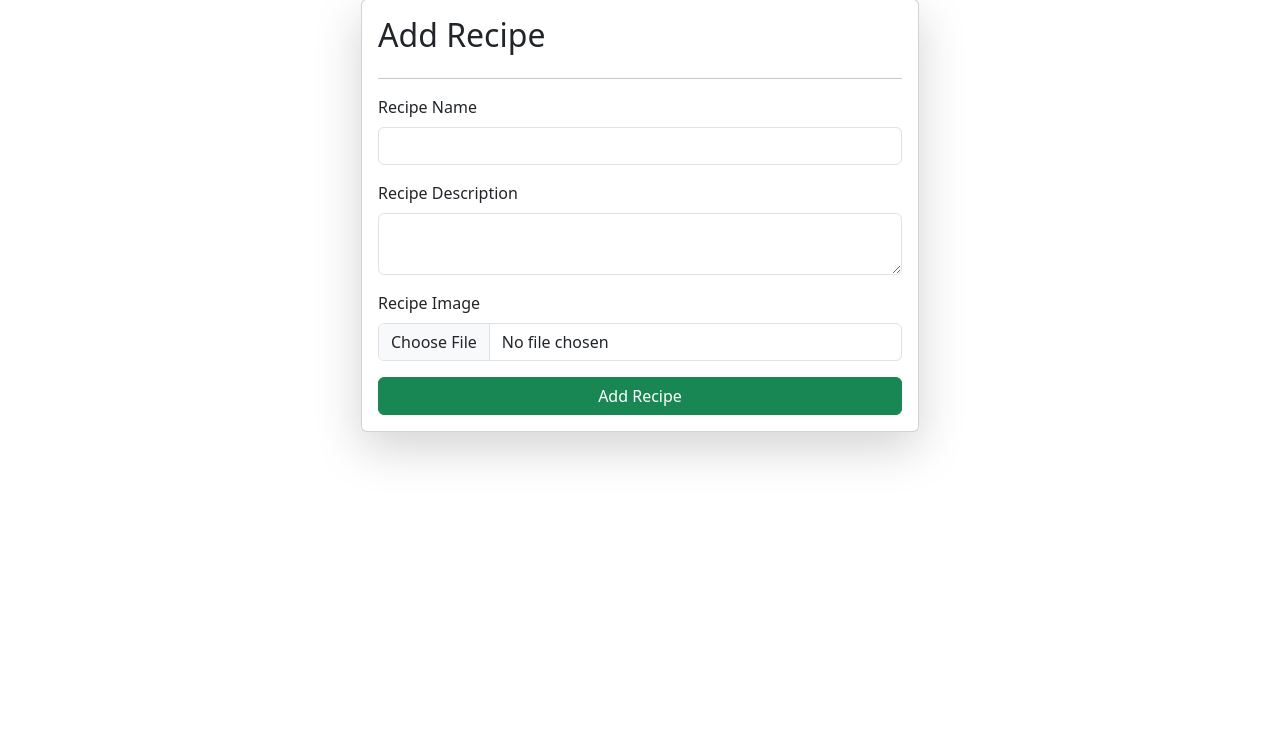
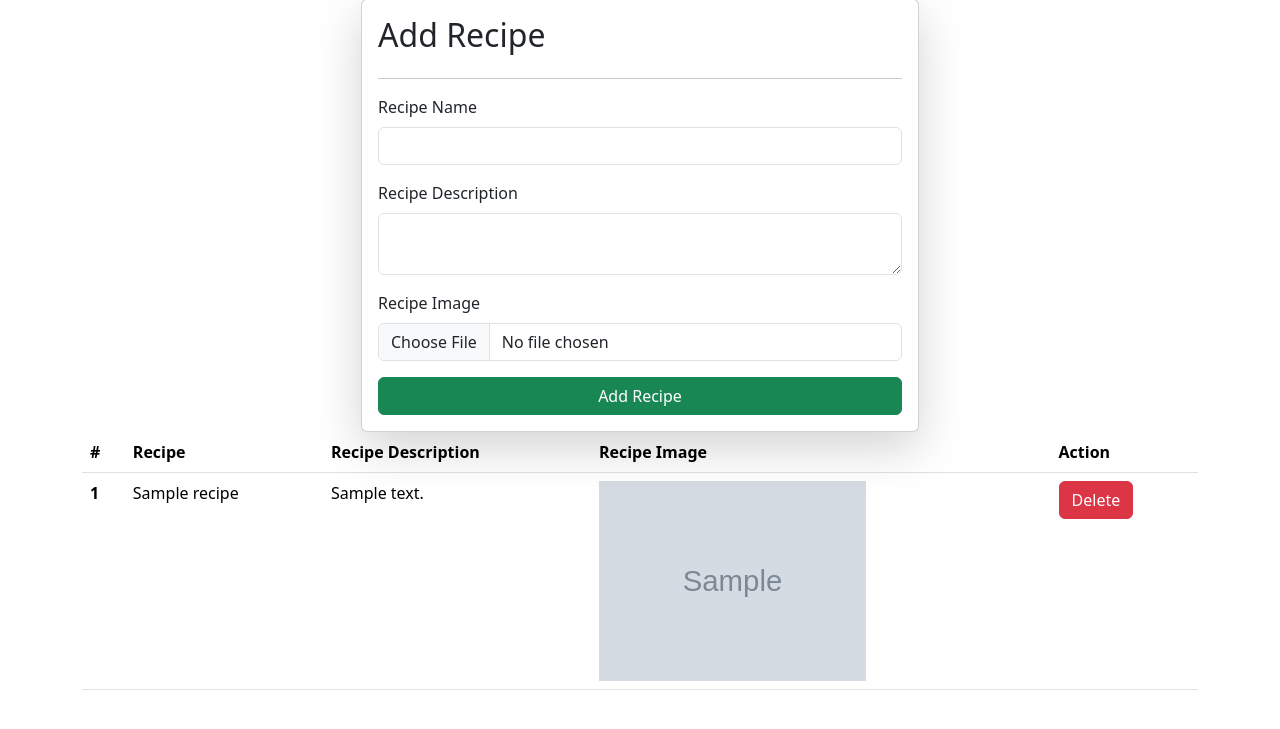
Before and after one commit to nero53/DjangoTest, a Django app: page /addRecipe/ in a window 1280 px wide. Shown: the part 49-778 px from the top of the page. Run offline with Django 5.2, Linux system fonts and the light colour scheme; tables that the repository leaves empty hold one stand-in row (values such as "Sample post"); grey boxes marked "Sample" are stand-in pictures.

Commit message:
Adding table to view recipe and delete recipe

```diff
--- a/core/core/urls.py
+++ b/core/core/urls.py
@@ -18,12 +18,24 @@ from django.contrib import admin
 from django.urls import path
 from home.views import *
 from recipe.views import *
+from django.conf import settings
+from django.conf.urls.static import static
+from django.contrib.staticfiles.urls import staticfiles_urlpatterns
+
+
+
 urlpatterns = [
     path('dataPage/', dataPage, name="dataPage"),
     path('',home, name="home"),
     path('admin/', admin.site.urls),
     path('Templates/', learningTemplates, name='Templates'),
-    path('addRecipe/', addRecipe, name="addRecipe")
+    path('addRecipe/', addRecipe, name="addRecipe"),
+    path('deleteRecipe/<id>/', deleteRecipe, name="deleteRecipe")
+
 
 
 ]
+if settings.DEBUG:
+    urlpatterns += static(settings.MEDIA_URL, document_root=settings.MEDIA_ROOT)
+
+urlpatterns += staticfiles_urlpatterns()
--- a/core/recipe/templates/add_recipe.html
+++ b/core/recipe/templates/add_recipe.html
@@ -20,6 +20,31 @@
           </div>
         <button type="submit" class="btn btn-success">Add Recipe</button>
       </form>
+      <table class="table">
+        <thead>
+          <tr>
+            <th scope="col">#</th>
+            <th scope="col">Recipe</th>
+            <th scope="col">Recipe Description</th>
+            <th scope="col">Recipe Image</th>
+            <th scope="col">Action</th>
+          </tr>
+        </thead>
+        <tbody
+        {% for recipe in addRecipe %}>
+          <tr>
+            <th scope="row">{{forloop.counter}}</th>
+            <td>{{recipe.recipe_name}}</td>
+            <td>{{recipe.recipe_desc}}</td>
+            <td><img src="/media/{{recipe.recipe_image}}" style="height : 200px"></td>
+            <td><a href="/deleteRecipe/{{recipe.id}}/" class="btn btn-danger">Delete</a></td>
+          </tr>
+        {% endfor %}
+
+        </tbody>
+      </table>
+
+
 </div>
 
 {% endblock %}
--- a/core/recipe/views.py
+++ b/core/recipe/views.py
@@ -1,4 +1,4 @@
-from django.shortcuts import render
+from django.shortcuts import render, redirect
 from .models import *
 # Create your views here.
 
@@ -15,4 +15,16 @@ def addRecipe(request):
             recipe_desc = recipe_desc,
             recipe_image = recipe_image
         )
-    return render(request, 'add_recipe.html')
+
+        return redirect('/addRecipe/')
+
+    queryset = Recipe.objects.all()
+    context = {'addRecipe' : queryset}
+
+    return render(request, 'add_recipe.html', context)
+
+
+def deleteRecipe(request, id):
+    queryset = Recipe.objects.get(id = id)
+    queryset.delete()
+    return redirect('/addRecipe/')
```
Also changed, not shown: core/core/settings.py (+10 -1 lines), core/public/static/recipeImage/1515644556794.jpeg (renamed from core/recipeImage/1515644556794.jpeg), core/public/static/recipeImage/1515644556794_V5PjKhP.jpeg (renamed from core/recipeImage/1515644556794_V5PjKhP.jpeg), core/public/static/recipeImage/1515644556794_c3lQm1D.jpeg (renamed from core/recipeImage/1515644556794_c3lQm1D.jpeg), core/public/static/recipeImage/juicy-roasted-chicken-523131c0e0cf47319d8b87d3b3095f25.webp (added).
